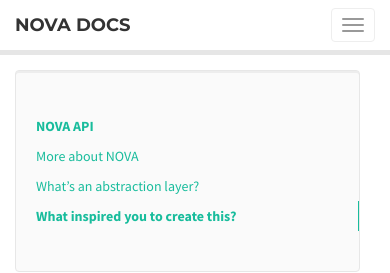
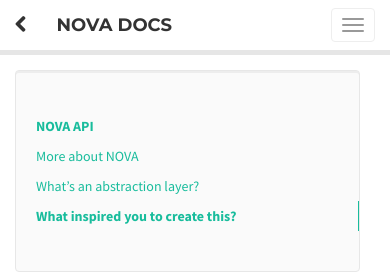
Before and after one commit to NOVA-Team/docs, an MkDocs documentation site: the page built from docs/index.md, in a window 390 px wide. Shown: the top 273 px of the page. Built offline with MkDocs 1.6.1, drawn with Linux system fonts in a browser that asks for light colours; old or Windows-style settings are respelled for this version of MkDocs.

Commit message:
Fix the navbar chevron on mobile

```diff
--- a/theme/css/base.css
+++ b/theme/css/base.css
@@ -122,6 +122,29 @@ div.source-links {
 	color: #18bc9c;
 }
 
+#nova-chevron-return {
+	transition: margin-left 0.35s;
+	margin-left: -48px;
+}
+
+@media (max-width: 383px) {
+	#nova-chevron-return.expanded {
+		margin-left: 0px;
+	}
+}
+
+@media (min-width: 384px) and (max-width: 767px) {
+	#nova-chevron-return {
+		margin-left: 0px;
+	}
+}
+
+@media (min-width: 768px) and (max-width: 911px) {
+	#nova-chevron-return {
+		margin-left: -24px;
+	}
+}
+
 /* Show and affix the side nav when space allows it */
 @media (min-width: 992px) {
     .bs-sidebar .nav > .active > ul {
--- a/theme/js/base.js
+++ b/theme/js/base.js
@@ -15,3 +15,25 @@ $('body').scrollspy({
 $("li.disabled a").click(function() {
     event.preventDefault();
 });
+
+$(function() {
+	new MutationObserver(function(mutations) {
+		mutations.forEach(function(mutation) {
+			let prevClassList = mutation.oldValue.split(" ");
+			let target = $(mutation.target);
+			let chevron = $("#nova-chevron-return");
+
+			if (prevClassList.indexOf("collapse") >= 0) {
+				chevron.addClass("expanded expanding");
+			} else if (prevClassList.indexOf("in") >= 0 || (target.hasClass("collapsing") && !chevron.hasClass("expanding"))) {
+				chevron.removeClass("expanded").addClass("collapsing");
+			}
+
+			if (target.hasClass("collapse")) {
+				chevron.removeClass("collapsing");
+			} else if (!target.hasClass("collapse") && !target.hasClass("collapsing")) {
+				chevron.removeClass("expanding");
+			}
+		});
+	}).observe($(".navbar-collapse").get(0), {attributes: true, attributeOldValue: true, attributeFilter: ["class"]});
+});
--- a/theme/nav.html
+++ b/theme/nav.html
@@ -12,7 +12,7 @@
             </button>
 
             <!-- Main title -->
-            <a href="/" class="navbar-brand" style="margin-left: -48px;">
+            <a href="/" class="navbar-brand" id="nova-chevron-return">
                 <i class="fa fa-chevron-left"></i>
             </a>
             <a class="navbar-brand" href="{{ nav.homepage_url }}">{{ config.site_name }}</a>
```
